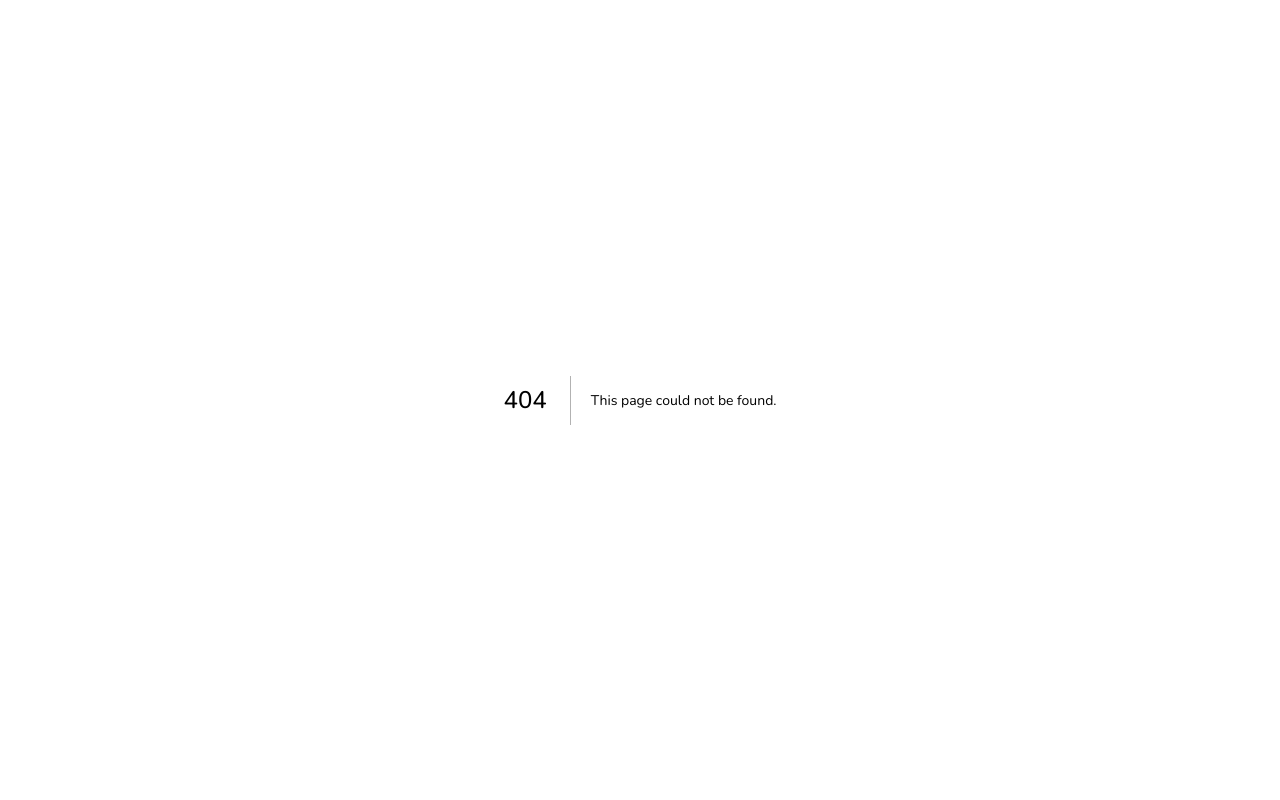
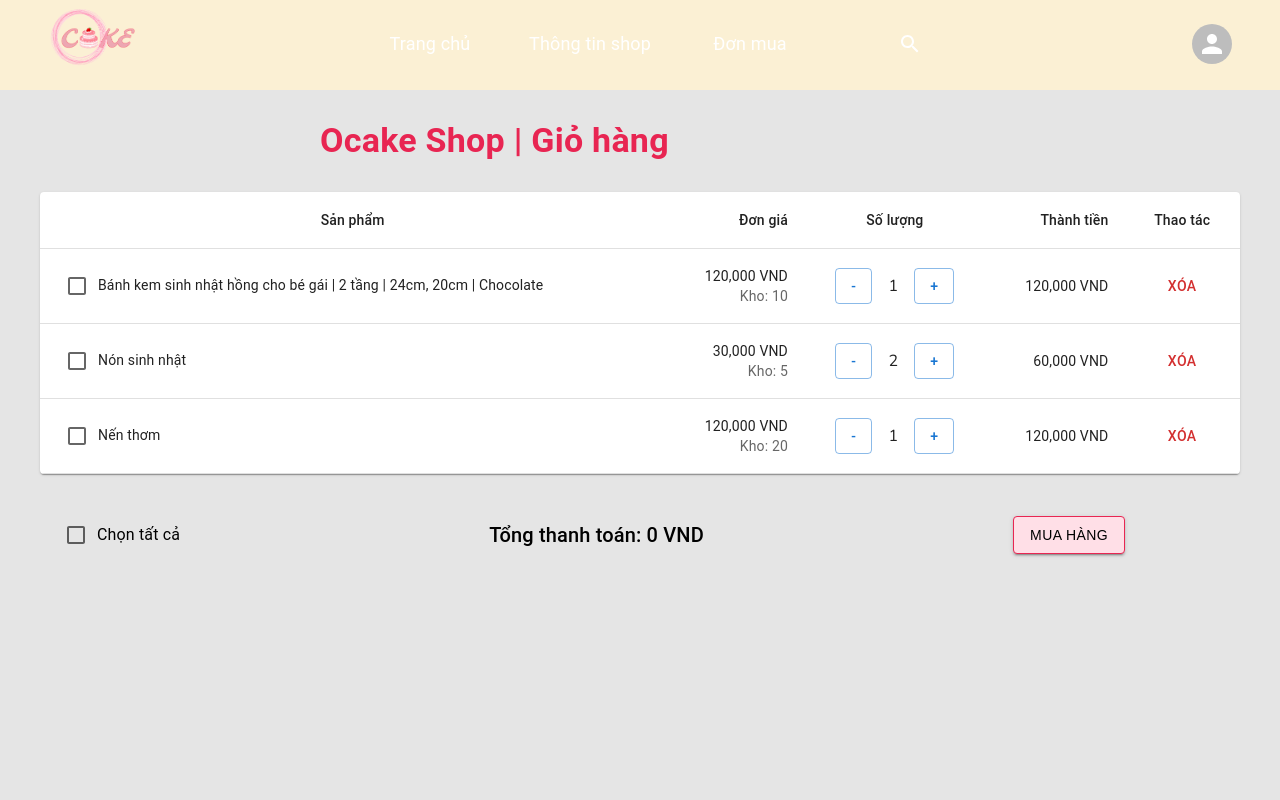
Before and after one commit to PhongQuangDinh/EC2024-03-OCakeShop, a Next.js app in the folder FE/ocake-shop/: page /cart in a window 1280 px wide. Before the commit this address had no page. Shown: the top 800 px of the page. Built offline with nearby package versions, Linux system fonts and the light colour scheme.

Commit message:
done cartpage

```diff
--- /dev/null
+++ b/FE/ocake-shop/src/app/cart/page.js
@@ -0,0 +1,18 @@
+import CartPage from "@/modules/Cart/cartpage";
+import HomePage from "@/modules/Home/home";
+import Head from "next/head";
+
+export default function Home() {
+  return (
+    <div>
+      <Head>
+        <title>OCake Shop</title>
+        <link rel="icon" href="/icon.png" />
+      </Head>
+
+      <main>
+        <CartPage />
+      </main>
+    </div>
+  );
+}
--- a/FE/ocake-shop/src/modules/Cart/cartpage.js
+++ b/FE/ocake-shop/src/modules/Cart/cartpage.js
@@ -1,3 +1,4 @@
+"use client"
 import React, { useState } from 'react';
 import { Box, Typography, Button, Checkbox, Table, TableBody, TableCell, TableContainer, TableHead, TableRow, Paper, Dialog, DialogActions, DialogContent, DialogContentText, DialogTitle } from '@mui/material';
 import Layout from '../layout';
@@ -81,8 +82,9 @@ const CartPage = () => {
 
   return (
     <Layout>
-      <Box sx={{ background: 'linear-gradient(30deg, #E71F4D 0%, #f6e187 100%)', minHeight: '100vh', padding: '20px' }}>
-        <Typography variant="h4" align="left" gutterBottom sx={{ marginTop: '70px', marginLeft: '300px' }}>Ocake Shop | Giỏ hàng</Typography>
+      <Box sx={{ background: '#E5E5E5', minHeight: '100vh', padding: '0px' }}>
+        <Box sx={{ height: '90px', backgroundColor: '#FBF0D4' }} /> {/* Viền màu vàng trên đầu */}
+        <Typography variant="h4" align="left" gutterBottom sx={{ marginTop: '30px', marginLeft: '320px', color: '#E82552', fontWeight: 'bold' }}>Ocake Shop | Giỏ hàng</Typography>
         <TableContainer component={Paper} sx={{ margin: 'auto', maxWidth: '1200px', marginTop: '30px' }}>
           <Table>
             <TableHead>
@@ -139,7 +141,7 @@ const CartPage = () => {
             </TableBody>
           </Table>
         </TableContainer>
-        <Box display="flex" justifyContent="space-between" alignItems="center" sx={{ marginTop: '40px', maxWidth: '900px', margin: '40px auto' }}>
+        <Box display="flex" justifyContent="space-between" alignItems="center" sx={{ marginTop: '40px', maxWidth: '1170px', margin: '40px auto' }}>
           <Box display="flex" alignItems="center">
             <Checkbox
               indeterminate={selectedItems.length > 0 && selectedItems.length < rows.length}
@@ -151,7 +153,7 @@ const CartPage = () => {
           <Typography variant="h6">Tổng thanh toán: {calculateTotal().toLocaleString()} VND</Typography>
           <Button variant="contained"
                   sx={{
-                        marginRight: '30px',
+                        marginRight: '100px',
                         backgroundColor: "#FFDFE7",
                         color: "#000000",
                         border: "1px solid #e82652",
```
